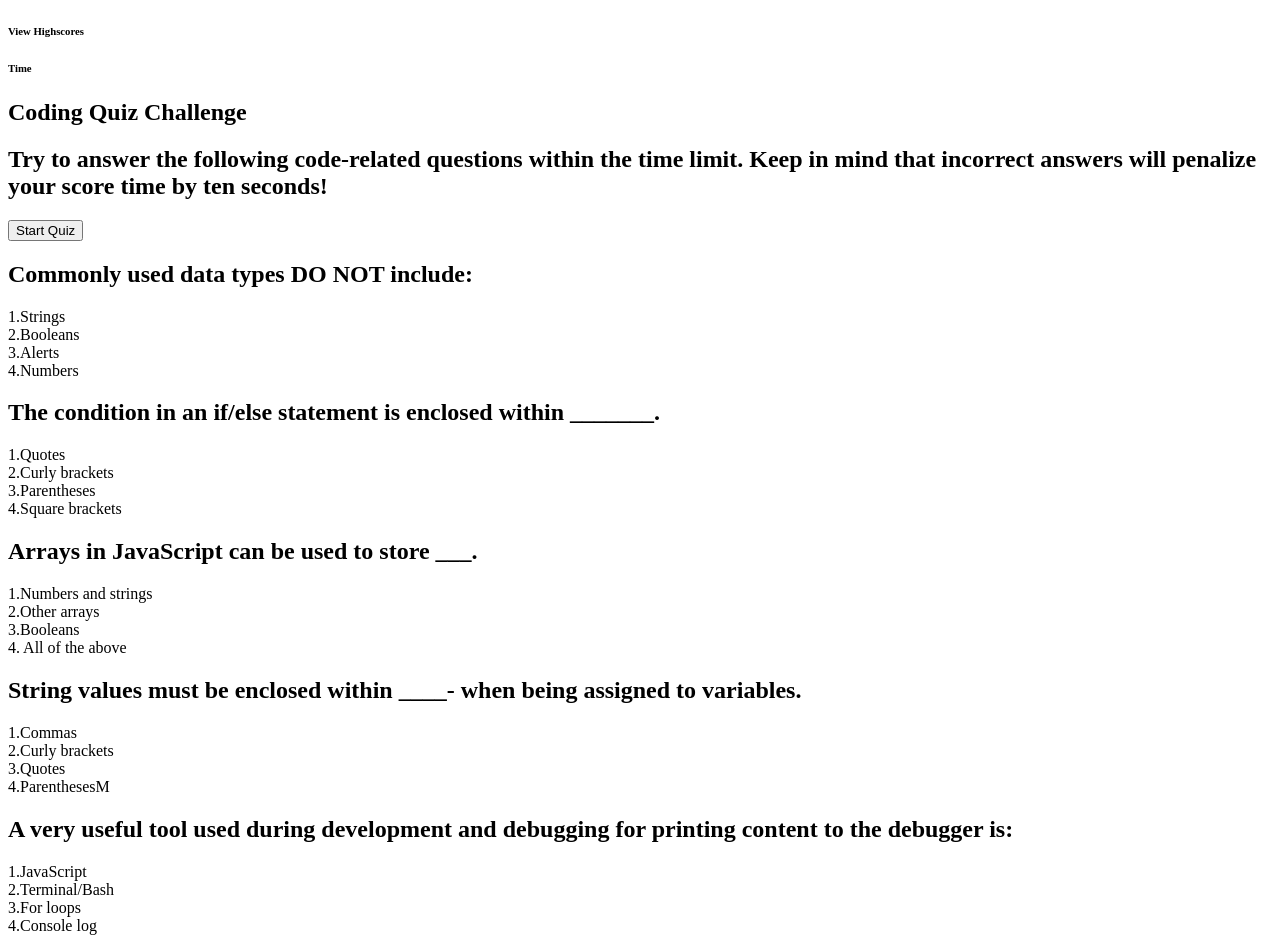
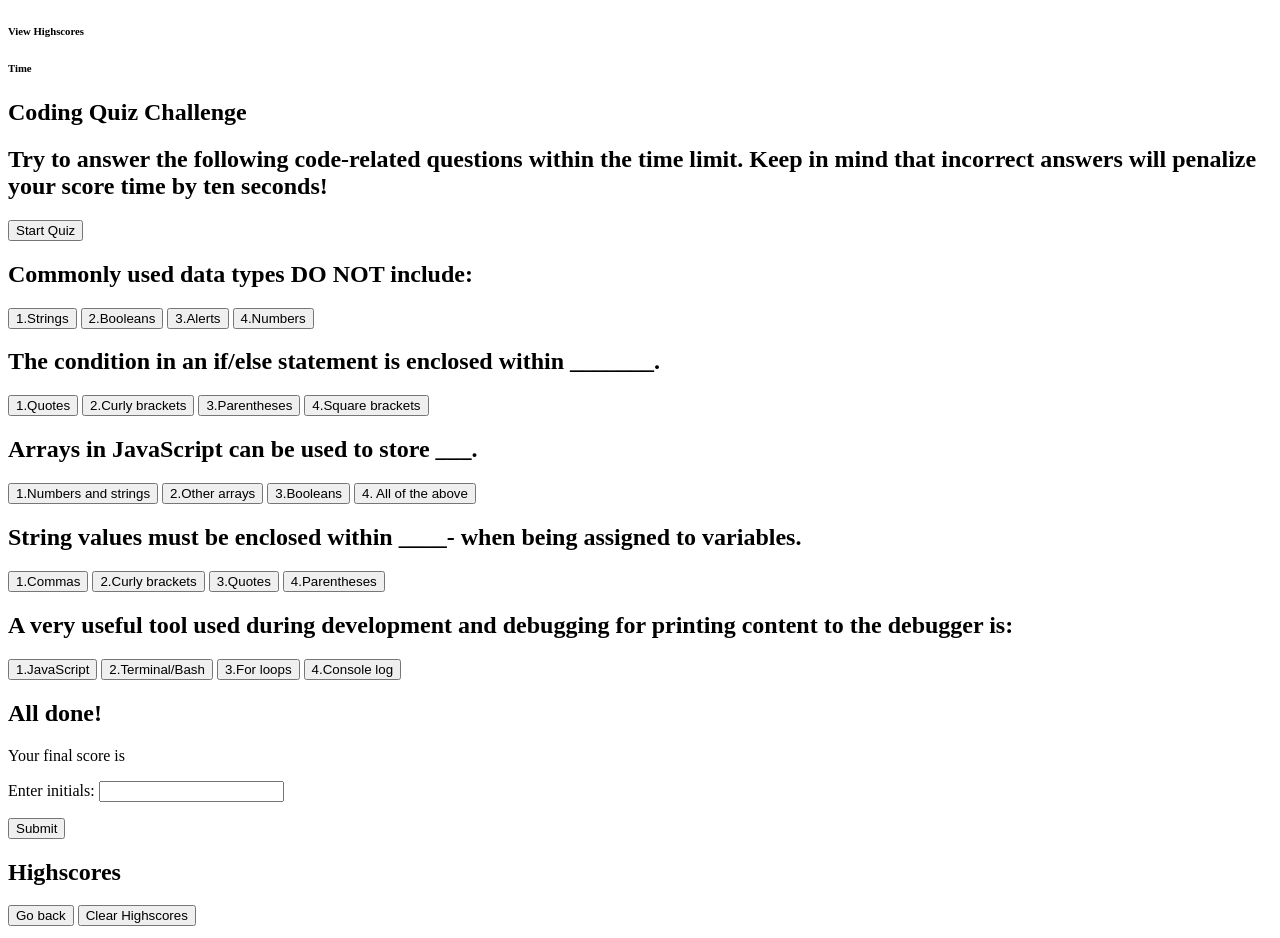
Before and after one commit to Dilberovicka31/JS-QUIZ, a plain HTML site: page index.html in a window 1280 px wide. Shown: the top 938 px of the page. Drawn offline with Linux system fonts and the light colour scheme.

Commit message:
changed html

```diff
--- a/index.html
+++ b/index.html
@@ -8,65 +8,92 @@
 </head>
 <body>
     <header>
+
         <h6 id = highscore>View Highscores</h6>
         <h6 id= timer>Time</h6>
+
     </header>
     <section>
 
-        <h1>Coding Quiz Challenge</h1>
-        <h2>Try to answer the following code-related questions within the time limit. Keep in mind that incorrect answers will penalize your score time by ten seconds!</h2>
+        <h1 id="quiz-start">Coding Quiz Challenge</h1>
+        <h2 id="quiz-start1">Try to answer the following code-related questions within the time limit. Keep in mind that incorrect answers will penalize your score time by ten seconds!</h2>
         <button class = button1>Start Quiz</button>
+
     </section>
 
     <section id=first-set>
+
         <h2>Commonly used data types DO NOT include:</h2>
+
         <div id="first-question">
-           1.Strings <br>
-           2.Booleans<br>
-           3.Alerts<br>
-           4.Numbers
+
+           <button>1.Strings</button>
+           <button>2.Booleans</button>
+           <button>3.Alerts</button>
+           <button>4.Numbers</button>
+
         </div>
 
     </section>
+
     <section id=second-set>
+
         <h2>The condition in an if/else statement is enclosed within _______.</h2>
+
         <div id="second-question">
-            1.Quotes<br>
-            2.Curly brackets<br>
-            3.Parentheses<br>
-            4.Square brackets
+
+            <button>1.Quotes</button>
+            <button>2.Curly brackets</button>
+            <button>3.Parentheses</button>
+            <button>4.Square brackets</button>
+
         </div>
+
     </section>
 
     <section id= third-set>
+
         <h2>Arrays in JavaScript can be used to store ___.</h2>
+
         <div id="third-question" >
-            1.Numbers and strings<br>
-            2.Other arrays<br>
-            3.Booleans<br>
-            4. All of the above
+
+            <button>1.Numbers and strings</button>
+            <button>2.Other arrays</button>
+            <button>3.Booleans</button>
+            <button>4. All of the above</button>
+
         </div>
+
     </section>
 
     <section id="fourth-set" >
+
         <h2>String values must be enclosed within ____- when being assigned to variables.</h2>
+
         <div id="fourth-question" >
-            1.Commas<br>
-            2.Curly brackets<br>
-            3.Quotes<br>
-            4.ParenthesesM
+
+            <button>1.Commas</button>
+            <button>2.Curly brackets</button>
+            <button>3.Quotes</button>
+            <button>4.Parentheses</button>
+
         </div>
+
     </section>
 
     <section id="fifth-set" >
+
         <h2>A very useful tool used during development and debugging for printing content to the debugger is:</h2>
+
         <div id="fifth-question" >
-            1.JavaScript<br>
-            2.Terminal/Bash<br>
-            3.For loops<br>
-            4.Console log
+
+            <button>1.JavaScript</button>
+            <button>2.Terminal/Bash</button>
+            <button>3.For loops</button>
+            <button>4.Console log</button>
 
         </div>
+
     </section>
 
     <section id="Done" >
--- a/style.js
+++ b/style.js
@@ -1,8 +1,21 @@
 //setInterval to do the timed functionality
+
+//set starting score and start the interval to begin the startdown
+
+//Start the interval to begin the countdown
 
 //clear interval to stop the timeout
 
 // VAR CurrentScore /timeleft
+
+var startQuiz = "START"
+
+function startQuiz(){
+
+}
+startQuiz.addEventListener("click", startQuiz);
+
+
 
 //Question to loop over, arrays
 
```
